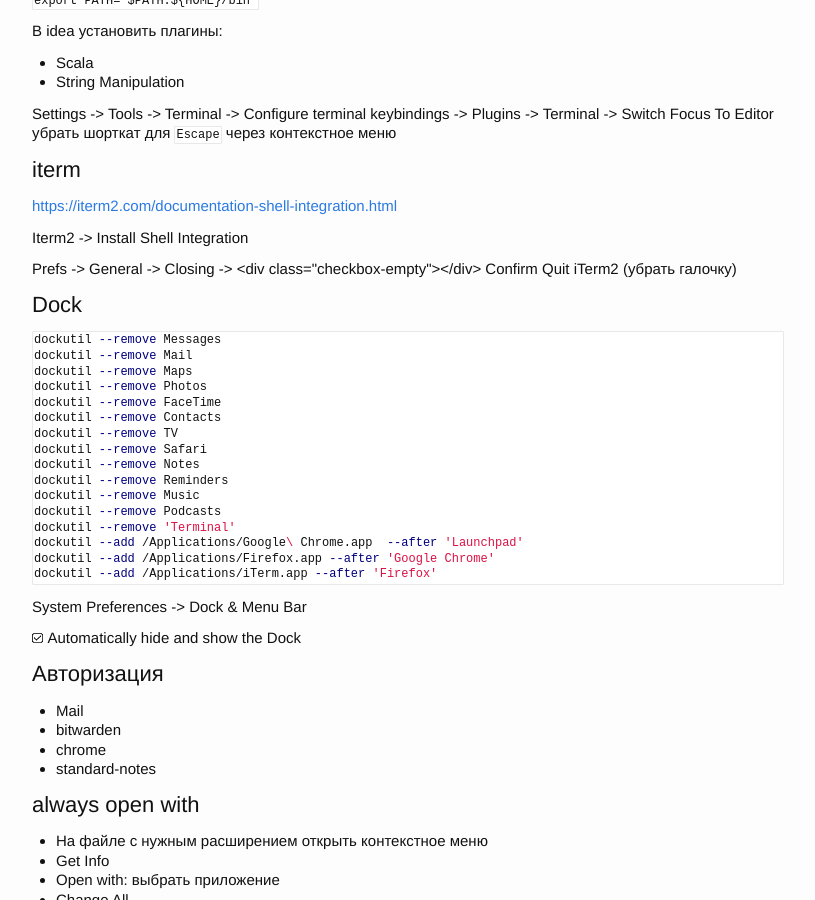
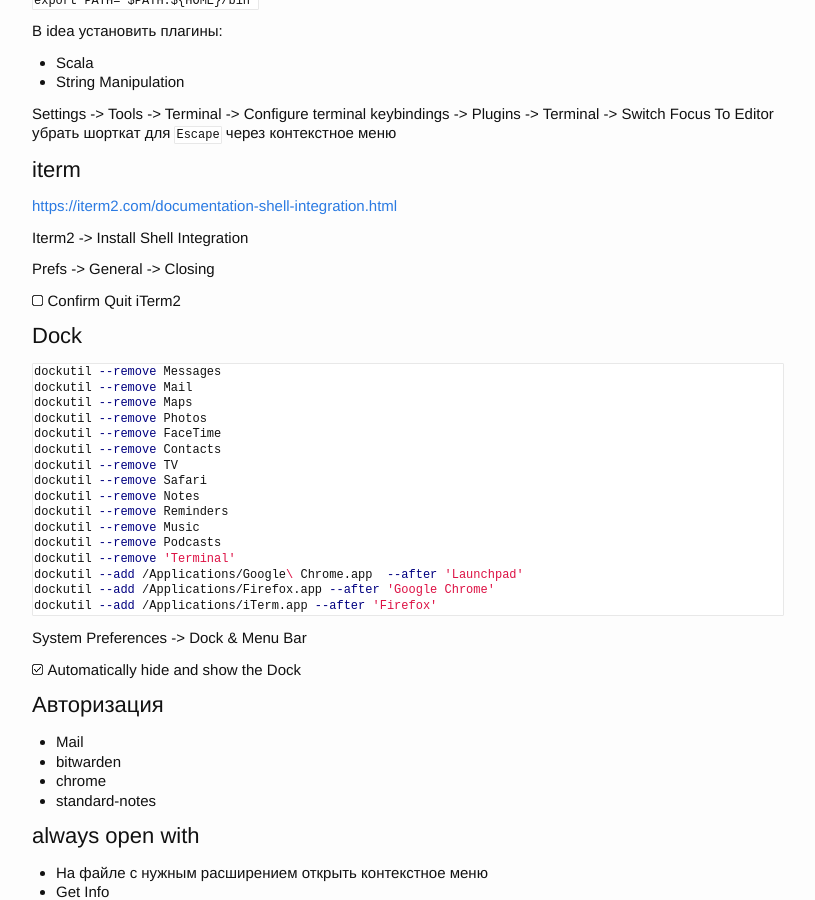
Before and after one commit to d10xa/d10xa.github.io, a Jekyll site: the page built from _posts/2021-12-10-macbook-setup.markdown, in a window 1280 px wide and 900 px high, scrolled down 2620 px. Shown: the whole window, without its empty margins (232-1047 px from the left). Built offline with Jekyll 4.4.1, drawn with Linux system fonts in a browser that asks for light colours.

Commit message:
Html inside markdown text do not render. Fixed

```diff
--- a/_posts/2021-12-10-macbook-setup.markdown
+++ b/_posts/2021-12-10-macbook-setup.markdown
@@ -175,7 +175,9 @@
 
 Iterm2 -> Install Shell Integration
 
-Prefs -> General -> Closing -> <div class="checkbox-empty"></div> Confirm Quit iTerm2 (убрать галочку)
+Prefs -> General -> Closing
+
+<div class="checkbox-empty"></div> Confirm Quit iTerm2
 
 ## Dock
 
```
